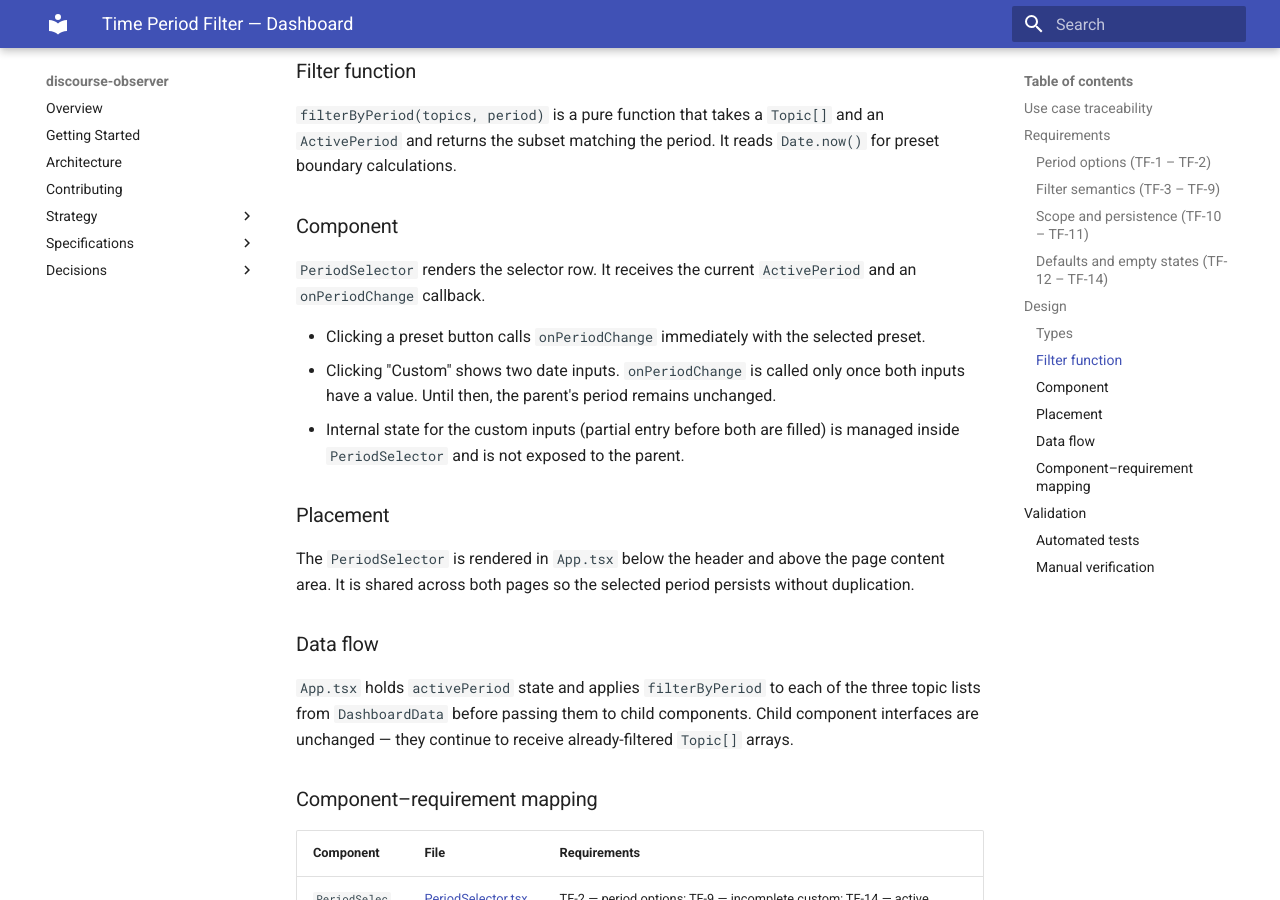
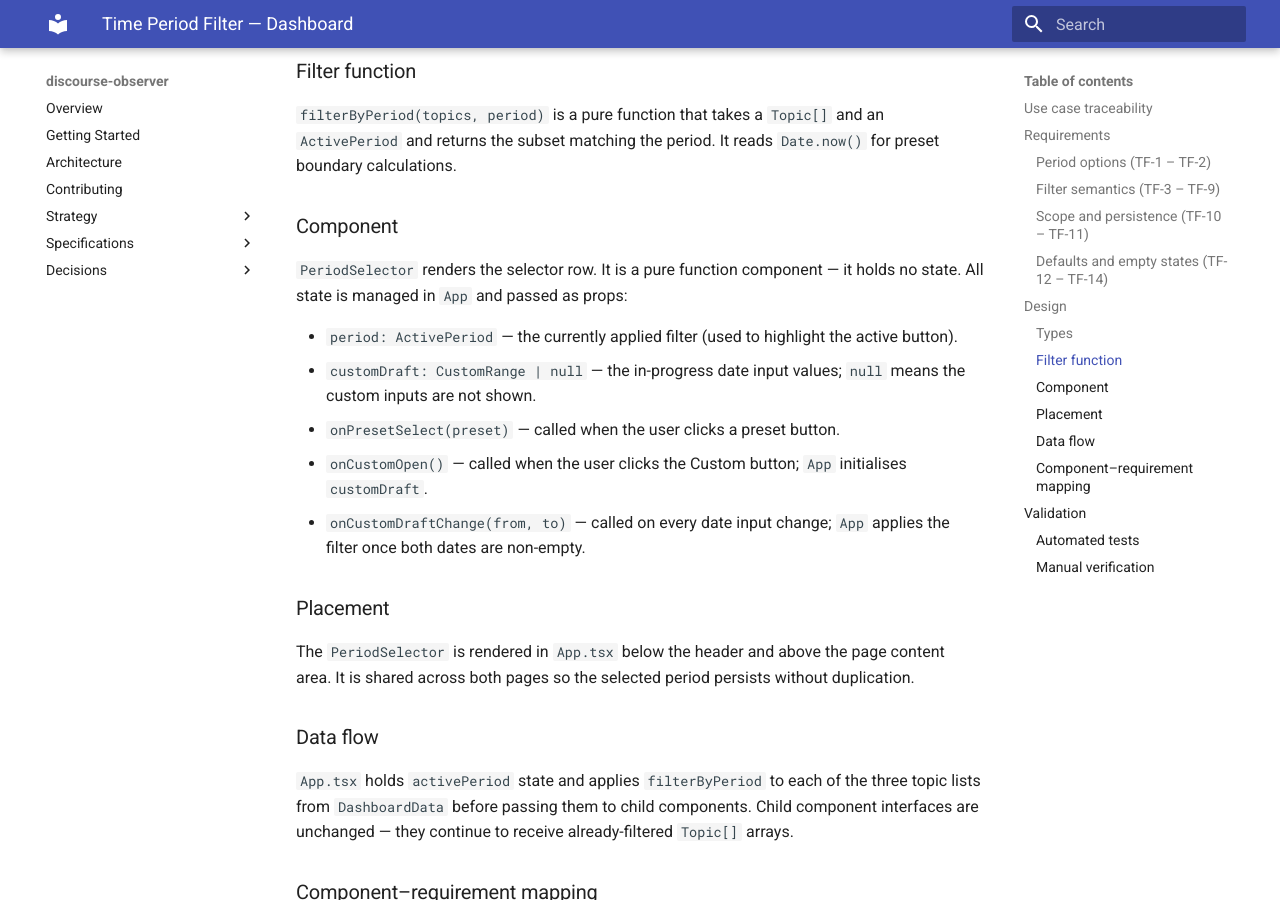
Before and after one commit to MorganDigitalAsyncTransparency/community, an MkDocs documentation site: the page built from discourse-observer/specs/dashboard/time-period-filter.md, in a window 1280 px wide and 900 px high, scrolled down 2154 px. Built offline with MkDocs 1.6.1 and Material for MkDocs 9.7.7, drawn with Linux system fonts in a browser that asks for light colours; some of the changed text lies outside the part shown.

Commit message:
Phase 6 loop 3: sync spec with implementation, fix verification gaps
- time-period-filter.md Component section: describe actual pure-component
  interface (customDraft prop, three callbacks) replacing stale onPeriodChange
  description from before the hooks refactor
- time-period-filter.md manual verification: add TF-1 (selector visible on
  both pages) and TF-10 (all three lists update together) which were missing
- traceability.md: add TF-10 to manual verification list for UC-12
- PeriodSelector.tsx: remove export from PeriodSelectorProps — no other
  component exports its props interface

Co-Authored-By: Claude Sonnet 4.6 <noreply@anthropic.com>

```diff
--- a/discourse-observer/frontend/src/components/PeriodSelector.tsx
+++ b/discourse-observer/frontend/src/components/PeriodSelector.tsx
@@ -10,7 +10,7 @@ import {
 
 const PRESETS: PeriodPreset[] = ["last7", "last30", "lastYear", "allTime"];
 
-export interface PeriodSelectorProps {
+interface PeriodSelectorProps {
   period: ActivePeriod;
   customDraft: CustomRange | null; // null = custom inputs not visible
   onPresetSelect: (preset: PeriodPreset) => void;
--- a/discourse-observer/specs/dashboard/time-period-filter.md
+++ b/discourse-observer/specs/dashboard/time-period-filter.md
@@ -71,11 +71,13 @@ Two types are defined in `timePeriod.ts`:
 
 ### Component
 
-`PeriodSelector` renders the selector row. It receives the current `ActivePeriod` and an `onPeriodChange` callback.
+`PeriodSelector` renders the selector row. It is a pure function component — it holds no state. All state is managed in `App` and passed as props:
 
-- Clicking a preset button calls `onPeriodChange` immediately with the selected preset.
-- Clicking "Custom" shows two date inputs. `onPeriodChange` is called only once both inputs have a value. Until then, the parent's period remains unchanged.
-- Internal state for the custom inputs (partial entry before both are filled) is managed inside `PeriodSelector` and is not exposed to the parent.
+- `period: ActivePeriod` — the currently applied filter (used to highlight the active button).
+- `customDraft: CustomRange | null` — the in-progress date input values; `null` means the custom inputs are not shown.
+- `onPresetSelect(preset)` — called when the user clicks a preset button.
+- `onCustomOpen()` — called when the user clicks the Custom button; `App` initialises `customDraft`.
+- `onCustomDraftChange(from, to)` — called on every date input change; `App` applies the filter once both dates are non-empty.
 
 ### Placement
 
@@ -118,7 +120,9 @@ Test location: `tests/dashboard/time-period-filter.unit.test.ts`
 
 | What | Requirements | Rationale |
 |------|-------------|-----------|
+| Period selector is visible on both the Queue and Response Metrics pages | TF-1 | Placement is a layout concern. |
 | Period selector renders all five options | TF-2 | Presence and labels depend on rendered output. |
+| Changing the period updates all three lists (unreplied, untagged, resolved) | TF-10 | Cross-list effect, best confirmed by observing counts change together. |
 | Active period button is visually distinguished | TF-14 | Visual styling concern. |
 | Custom date inputs appear when "Custom" is selected | TF-9 | Conditional rendering, best confirmed visually. |
 | Custom filter does not apply until both dates are set | TF-9 | Stateful interaction, not unit-testable without a browser. |
```
Also changed, not shown: discourse-observer/specs/dashboard/traceability.md (+1 -1 lines).
